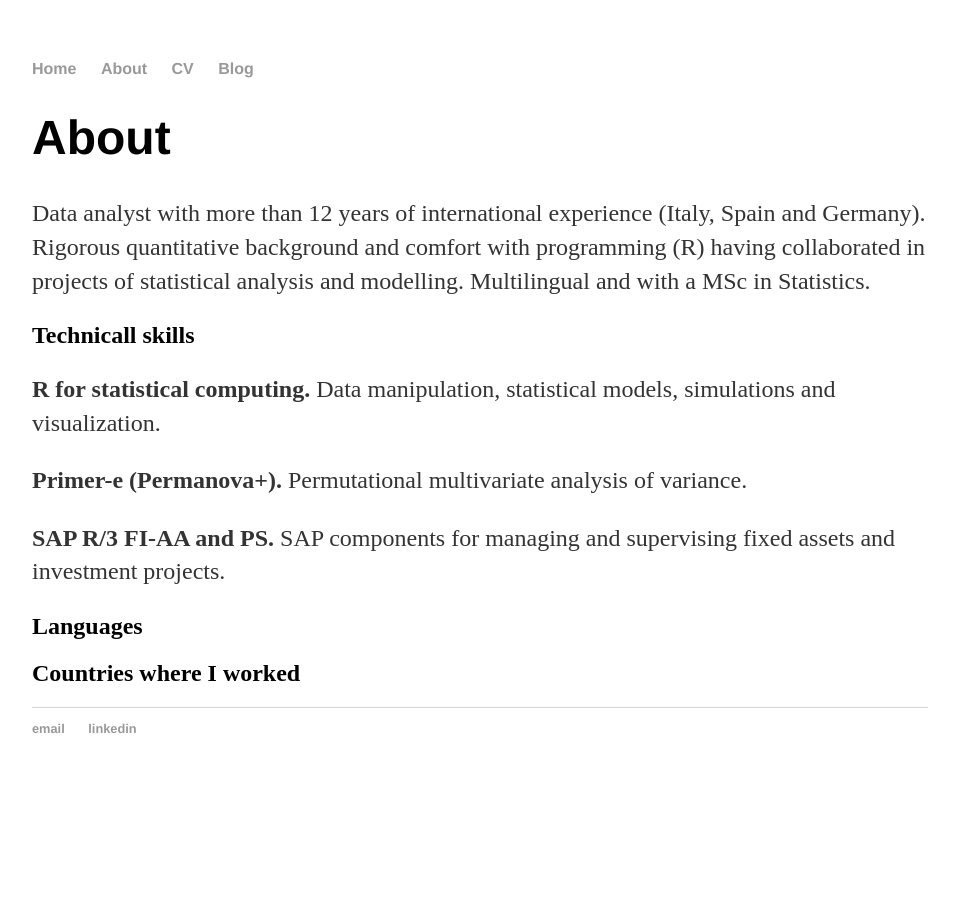
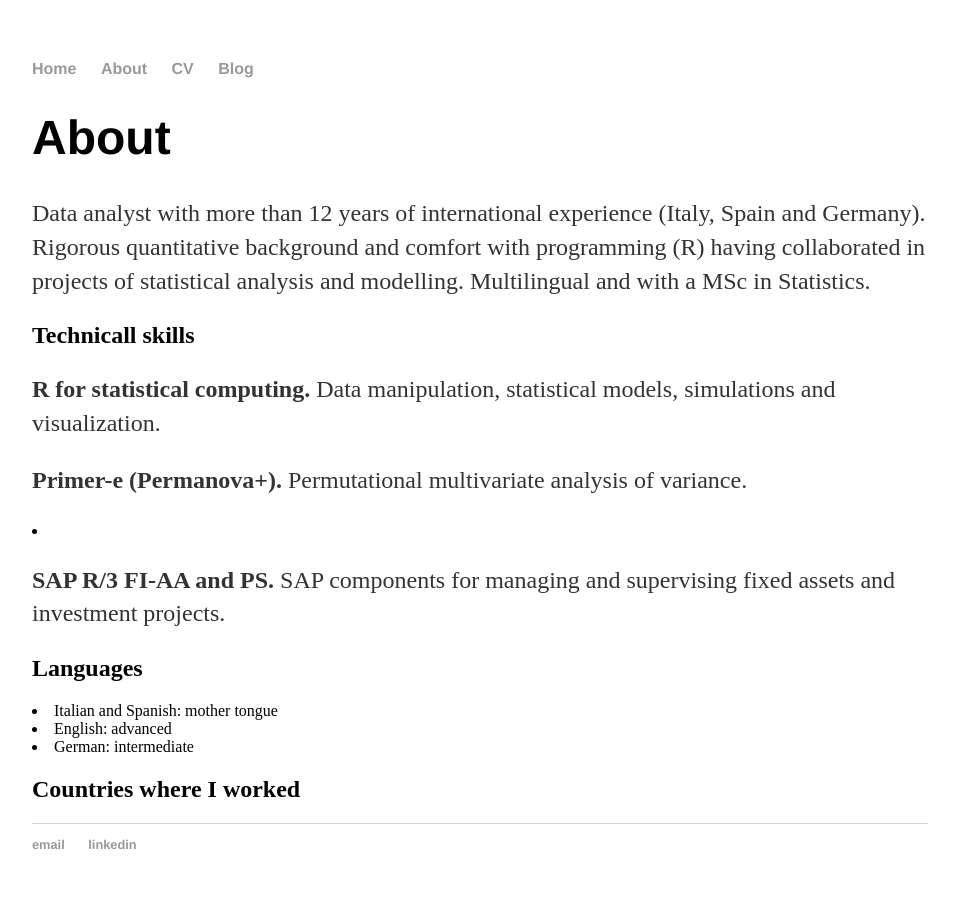
Before and after one commit to ltnoce/ltnoce.github.io, a Jekyll site: the page built from about/index.html, in a window 1280 px wide. Shown: the whole page, without its empty margins (160-1115 px from the left). Built offline with Jekyll 4.4.1, drawn with Linux system fonts in a browser that asks for light colours.

Commit message:
Update index.html

```diff
--- a/about/index.html
+++ b/about/index.html
@@ -11,11 +11,18 @@
 
 			<h2>Technicall skills</h2>
 
-			<p><strong>R for statistical computing.</strong> Data manipulation, statistical models, simulations and visualization.</p>
+			<p><strong>R for statistical computing.</strong> Data manipulation, statistical models, simulations and
+				visualization.</p>
 		        <p><strong>Primer-e (Permanova+).</strong> Permutational multivariate analysis of variance.</p>
-			<p><strong>SAP R/3 FI-AA and PS.</strong> SAP components for managing and supervising fixed assets and investment projects.</p>
+			<li><p><strong>SAP R/3 FI-AA and PS.</strong> SAP components for managing and supervising fixed assets and
+				investment projects.</p></li>
 
 			<h2>Languages</h2>
+
+			<li> Italian and Spanish: mother tongue </li>
+			<li> English: advanced </li>
+			<li> German: intermediate </li>
+
 			<h2>Countries where I worked</h2>
 
 		</div>
```
